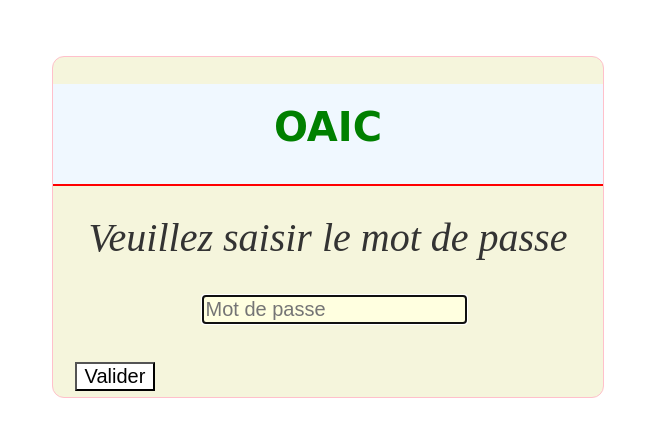
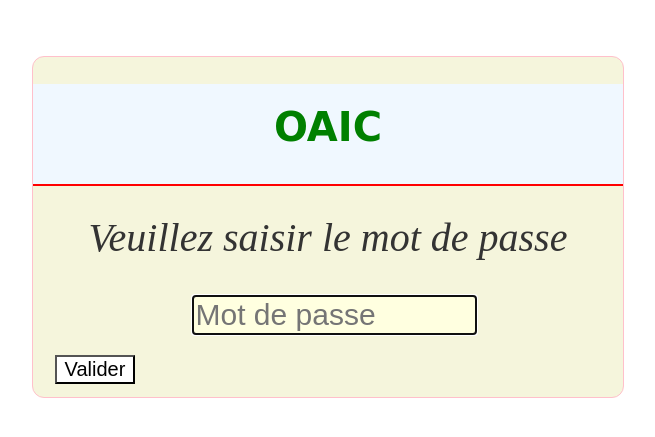
Before and after one commit to joehamza/backend3hk, a PHP site: page /index2.php in a window 1280 px wide. Shown: the top 437 px of the page, without its empty margins (312-967 px from the left). Run offline with PHP 8.4, Linux system fonts and the light colour scheme.

Commit message:
Update index2.php

```diff
--- a/index2.php
+++ b/index2.php
@@ -4,7 +4,7 @@ if(isset($_POST["password"])){
 $password=$_POST["password"];
 if($password=="123" ){
 @$_SESSION["auto"]="oui";
-header("location:index.php");
+header("location:https://apibacken3hk.herokuapp.com");
 $_SESSION["mauv"]="premier test";
 }
 else{echo"<div style='position:absolute;top:53%;left:50%;color:red;font-size:25px;'>Mot de passe incorrect</div>";}
@@ -43,7 +43,7 @@ else{echo"<div style='position:absolute;top:53%;left:50%;color:red;font-size:25p
             margin-left: 12px;
             background: none;
             background-color: lightyellow;
-			font-size:20px;
+			font-size:30px;
         }
 
 
@@ -61,7 +61,7 @@ else{echo"<div style='position:absolute;top:53%;left:50%;color:red;font-size:25p
         #form_body {
             border-radius: 12px;
             height: 340px;
-            width: 550px;
+            width: 590px;
             background-color: beige;
             border: 1px solid pink;
             margin: auto;
@@ -96,7 +96,7 @@ else{echo"<div style='position:absolute;top:53%;left:50%;color:red;font-size:25p
 				<br><br>
                     <input id="name" type="password" Placeholder="Mot de passe" name="password" required autofocus></center>
                 </div>
-                  <br>
+
                 <div class="id input">
                     <input id="submit" type="submit" name="submit" value="Valider" />
 
```
